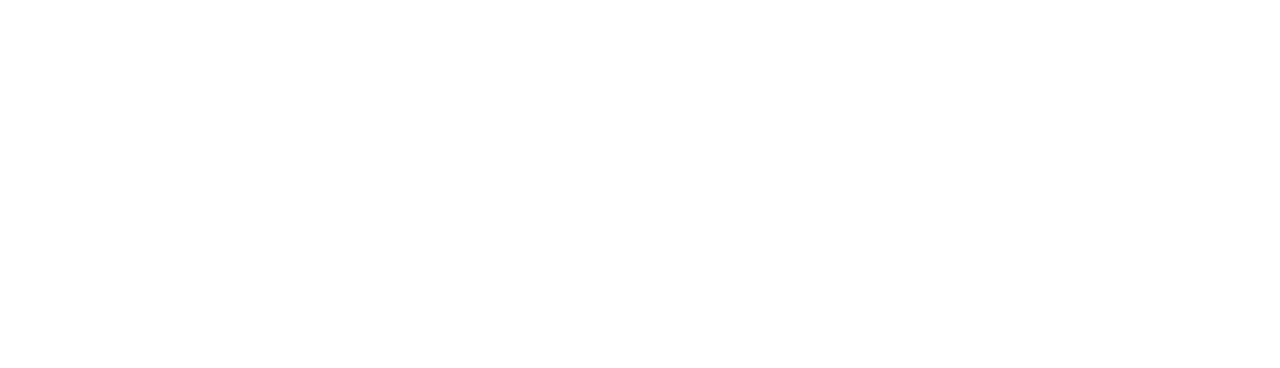
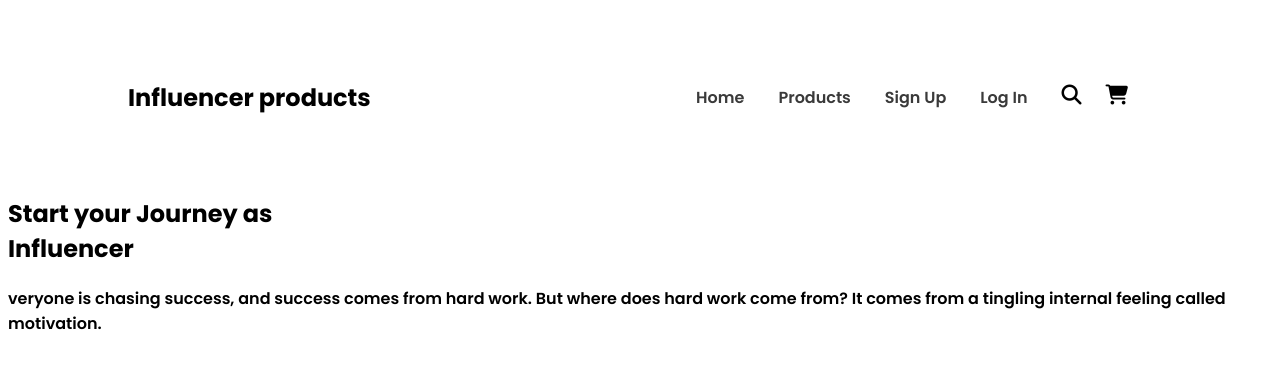
Before and after one commit to hossainahmad/influence-gear-website, a plain HTML site: page index.html in a window 1280 px wide. Drawn offline with Linux system fonts and the light colour scheme.

Commit message:
header section completed

```diff
--- a/index.html
+++ b/index.html
@@ -6,19 +6,43 @@
     <meta http-equiv="X-UA-Compatible" content="IE=edge">
     <meta name="viewport" content="width=device-width, initial-scale=1.0">
     <title>Influencer Gear 2022</title>
+    <!-- Font Awesome  -->
+    <script src="https://kit.fontawesome.com/dee6a75ba4.js" crossorigin="anonymous"></script>
+    <!-- Style Sheets -->
     <link rel="stylesheet" href="styles/style.css">
 </head>
 
 <body>
     <!-- Header Start -->
     <header>
-
+        <div class="top-header">
+            <div class="logo">
+                <h2>Influencer products</h2>
+            </div>
+        </div>
+        <nav>
+            <ul>
+                <li><a href="">Home</a></li>
+                <li><a href="">Products</a></li>
+                <li><a href="">Sign Up</a></li>
+                <li><a href="">Log In</a></li>
+                <i class="fas fa-search"></i>
+                <i class="fas fa-shopping-cart"></i>
+            </ul>
+        </nav>
     </header>
     <!-- Header End -->
     <main>
         <!-- Top Banner & Company Logo Section -->
-        <section>
+        <section class="container">
+            <div class="banner banner-left">
+                <h2 class="banner-heading">Start your Journey as <br> Influencer</h2>
+                <p>veryone is chasing success, and success comes from hard work. But where does hard work come from? It
+                    comes from a tingling internal feeling called motivation.</p>
+            </div>
+            <div class="banner banner-right">
 
+            </div>
         </section>
         <!-- Influencer Popular Products Section  -->
         <section>
--- a/styles/style.css
+++ b/styles/style.css
@@ -1,4 +1,42 @@
 /* Fonts */
-
+@import url('https://fonts.googleapis.com/css2?family=Poppins:wght@600;700&display=swap');
 
 /* Common Style or Utilities */
+body{
+    font-family: 'Poppins', sans-serif;
+    background-color: #FFFFFF;
+}
+/* Header Section Style */
+header{
+    display: flex;
+    justify-content: space-between;
+    align-items: center;
+    margin: 60px 120px;
+}
+.logo h2{
+    font-family: 'Poppins', sans-serif;
+    font-size: 24px;
+    font-weight: 700;
+    line-height: 36px;
+}
+nav> ul{
+    display: flex;
+    justify-content: center;
+}
+nav li{
+    list-style: none;
+}
+ul li{
+    margin-right: 34px;
+}
+nav li a{
+    text-decoration: none;
+    font-size: 16px;
+    font-weight: 600;
+    line-height: 24px;
+    color: #3A3A3A;
+}
+.fas{
+    font-size: 20px;
+    margin-right: 24px;
+}
```
